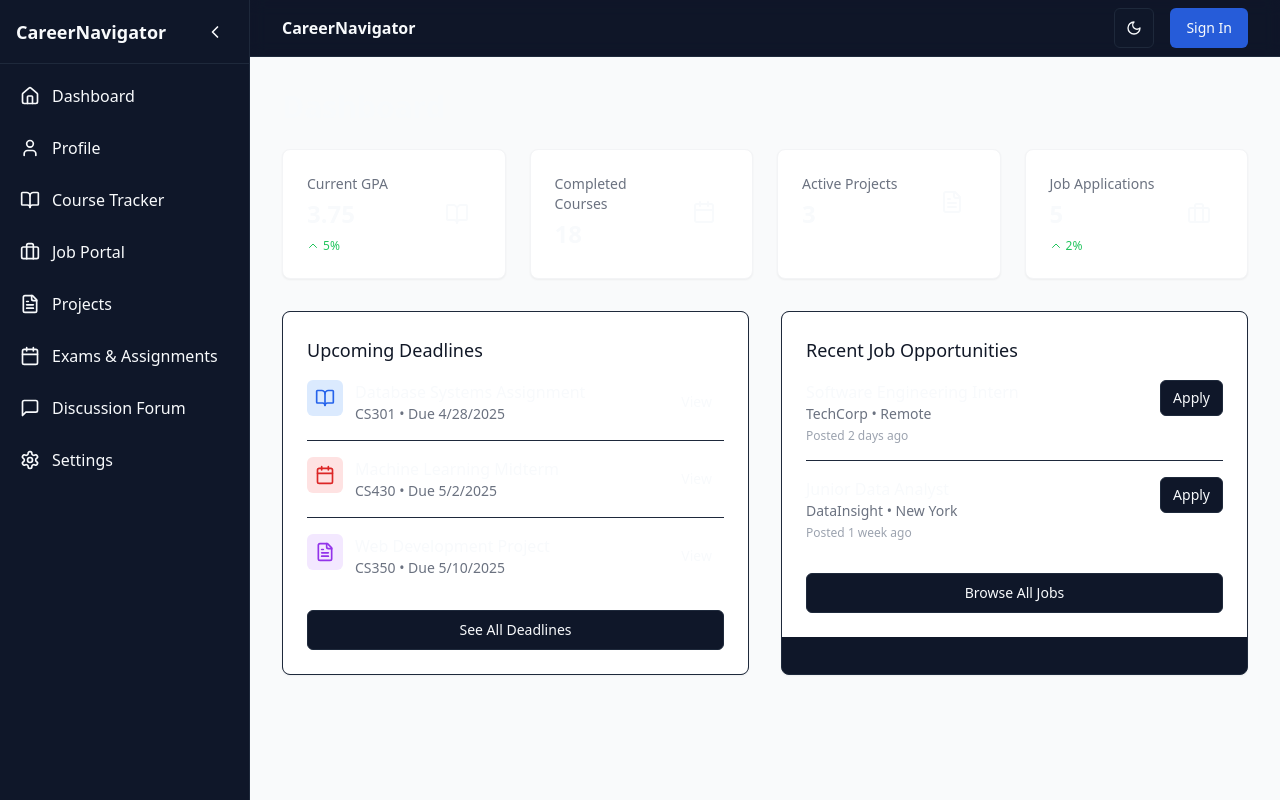
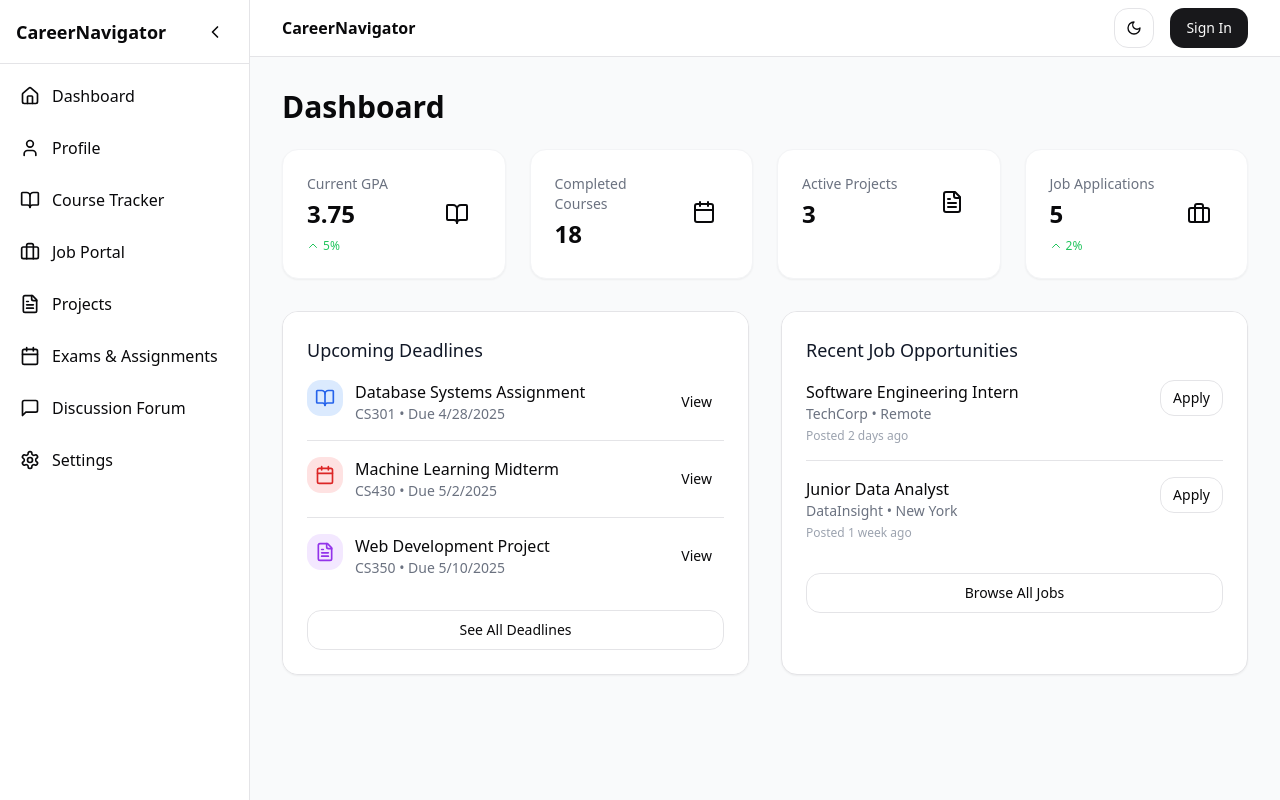
Before and after one commit to thasarathi1830/careernavigator, a React (Vite) app: page / in a window 1280 px wide. Built offline with nearby package versions, Linux system fonts and the light colour scheme.

Commit message:
Remove dark mode
Remove dark mode functionality and theme options.

```diff
--- a/src/index.css
+++ b/src/index.css
@@ -1,61 +1,38 @@
-
 @tailwind base;
 @tailwind components;
 @tailwind utilities;
 
 @layer base {
   :root {
-    --background: 222 47% 11%;
-    --foreground: 210 40% 98%;
-    --card: 222 47% 11%;
-    --card-foreground: 210 40% 98%;
-    --popover: 222 47% 11%;
-    --popover-foreground: 210 40% 98%;
-    --primary: 222 70% 50%;
-    --primary-foreground: 210 40% 98%;
-    --secondary: 225 70% 62%;
-    --secondary-foreground: 210 40% 98%;
-    --muted: 217.2 32.6% 17.5%;
-    --muted-foreground: 215 20.2% 65.1%;
-    --accent: 262 100% 67%;
-    --accent-foreground: 210 40% 98%;
-    --destructive: 0 62.8% 30.6%;
-    --destructive-foreground: 210 40% 98%;
-    --border: 217.2 32.6% 17.5%;
-    --input: 217.2 32.6% 17.5%;
-    --ring: 224.3 76.3% 48%;
-    --radius: 0.5rem;
-  }
-
-  .dark {
-    --background: 222 47% 11%;
-    --foreground: 210 40% 98%;
-    --card: 222 47% 11%;
-    --card-foreground: 210 40% 98%;
-    --popover: 222 47% 11%;
-    --popover-foreground: 210 40% 98%;
-    --primary: 222 70% 50%;
-    --primary-foreground: 210 40% 98%;
-    --secondary: 225 70% 62%;
-    --secondary-foreground: 210 40% 98%;
-    --muted: 217.2 32.6% 17.5%;
-    --muted-foreground: 215 20.2% 65.1%;
-    --accent: 262 100% 67%;
-    --accent-foreground: 210 40% 98%;
-    --destructive: 0 62.8% 30.6%;
-    --destructive-foreground: 210 40% 98%;
-    --border: 217.2 32.6% 17.5%;
-    --input: 217.2 32.6% 17.5%;
-    --ring: 224.3 76.3% 48%;
-    --radius: 0.5rem;
+    --background: 0 0% 100%;
+    --foreground: 240 10% 3.9%;
+    --card: 0 0% 100%;
+    --card-foreground: 240 10% 3.9%;
+    --popover: 0 0% 100%;
+    --popover-foreground: 240 10% 3.9%;
+    --primary: 240 5.9% 10%;
+    --primary-foreground: 0 0% 98%;
+    --secondary: 240 4.8% 95.9%;
+    --secondary-foreground: 240 5.9% 10%;
+    --muted: 240 4.8% 95.9%;
+    --muted-foreground: 240 3.8% 46.1%;
+    --accent: 240 4.8% 95.9%;
+    --accent-foreground: 240 5.9% 10%;
+    --destructive: 0 84.2% 60.2%;
+    --destructive-foreground: 0 0% 98%;
+    --border: 240 5.9% 90%;
+    --input: 240 5.9% 90%;
+    --ring: 240 5.9% 10%;
+    --radius: 1rem;
   }
 
   * {
     @apply border-border;
+    scroll-behavior: smooth;
   }
 
   body {
-    @apply bg-background text-foreground min-h-screen;
+    @apply bg-background text-foreground antialiased;
   }
 
   #root {
```
Also changed, not shown: tailwind.config.ts (line endings or trailing spaces).
